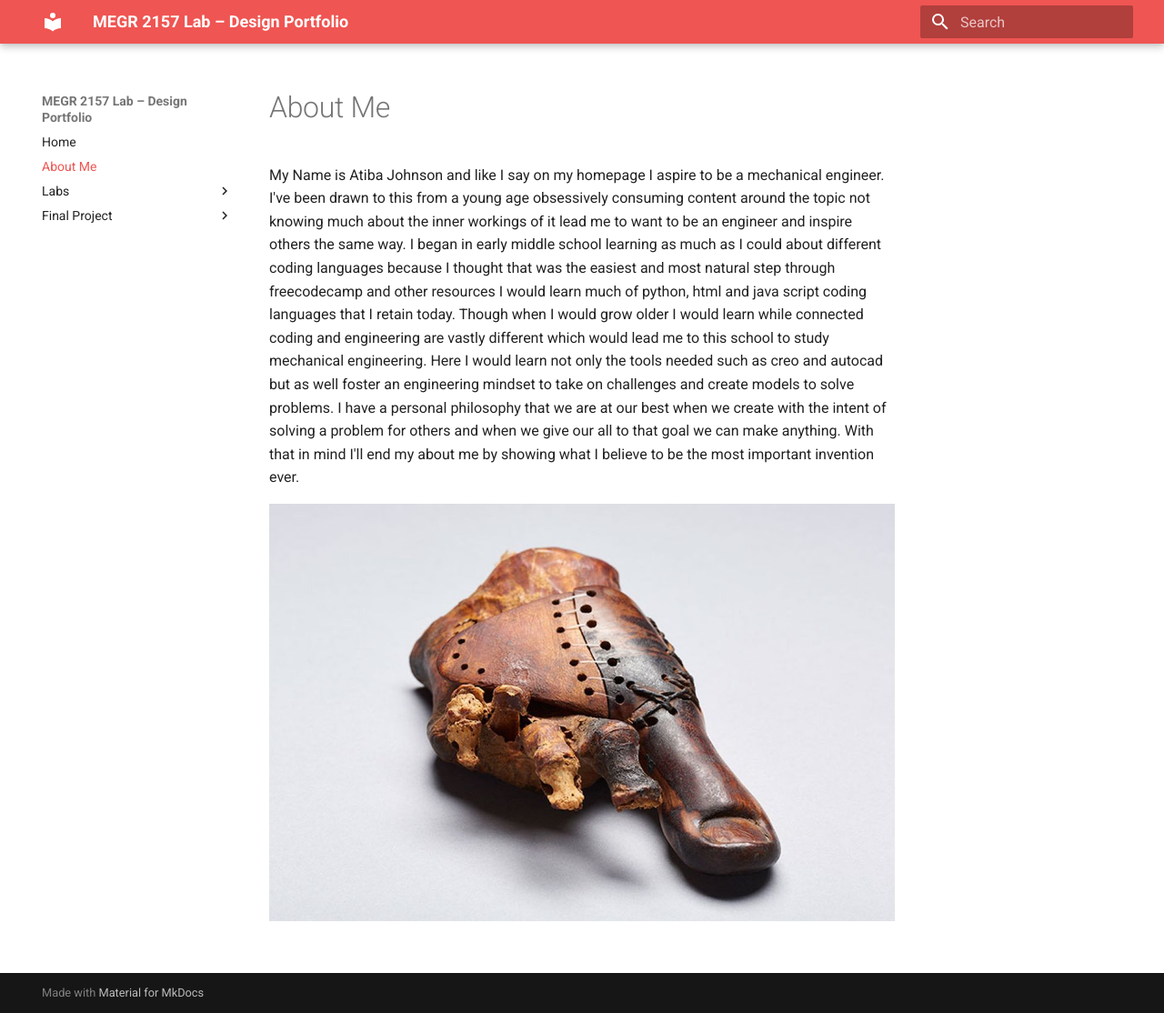
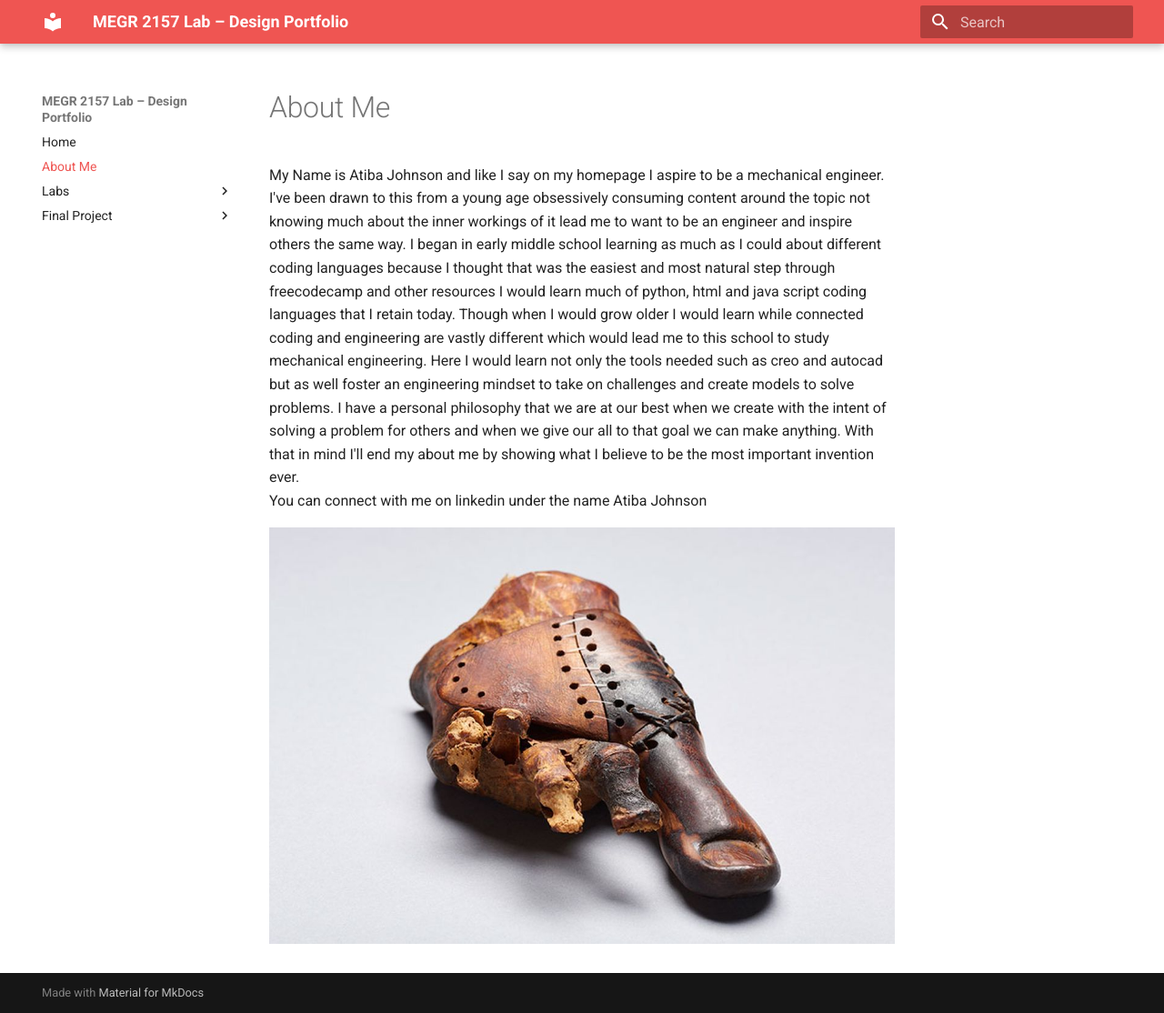
Before and after one commit to AtibaJ/megr2157L-portfolio, an MkDocs documentation site: the page built from docs/aboutme/index.md, in a window 1280 px wide and 1114 px high. Shown: the whole window at 91% size. Built offline with MkDocs 1.6.1 and Material for MkDocs 9.7.7, drawn with Linux system fonts in a browser that asks for light colours.

Commit message:
Update index.md

```diff
--- a/docs/aboutme/index.md
+++ b/docs/aboutme/index.md
@@ -1,5 +1,6 @@
 #About Me
 
 My Name is Atiba Johnson and like I say on my homepage I aspire to be a mechanical engineer. I've been drawn to this from a young age obsessively consuming content around the topic not knowing much about the inner workings of it lead me to want to be an engineer and inspire others the same way. I began in early middle school learning as much as I could about different coding languages because I thought that was the easiest and most natural step through freecodecamp and other resources I would learn much of python, html and java script coding languages that I retain today. Though when I would grow older I would learn while connected coding and engineering are vastly different which would lead me to this school to study mechanical engineering. Here I would learn not only the tools needed such as creo and autocad but as well foster an engineering mindset to take on challenges and create models to solve problems. I have a personal philosophy that we are at our best when we create with the intent of solving a problem for others and when we give our all to that goal we can make anything. With that in mind I'll end my about me by showing what I believe to be the most important invention ever.
+You can connect with me on linkedin under the name Atiba Johnson
 
 <img src="prosthetic.jpg" alt="First Prosthetic Ever Made" width="800">
```
